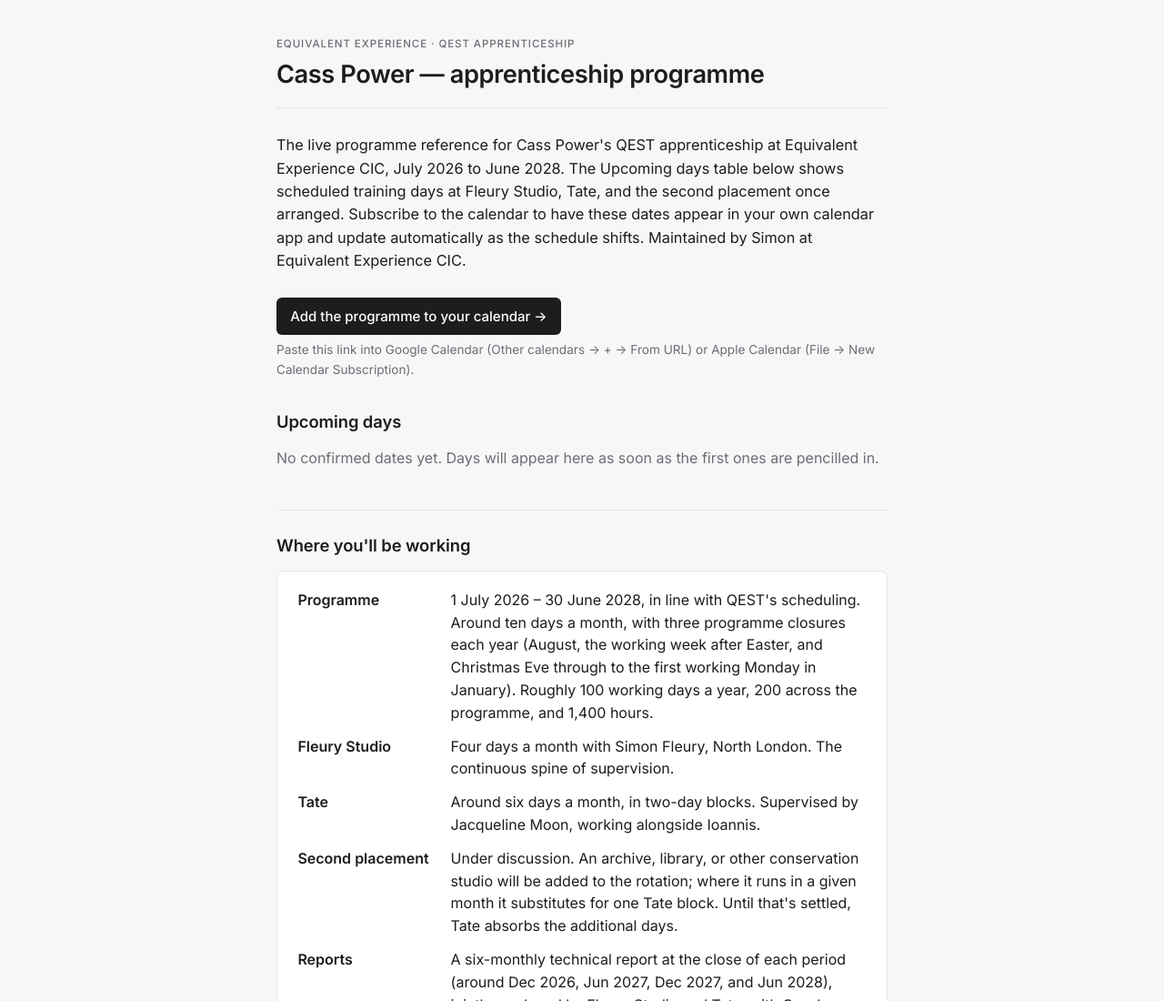
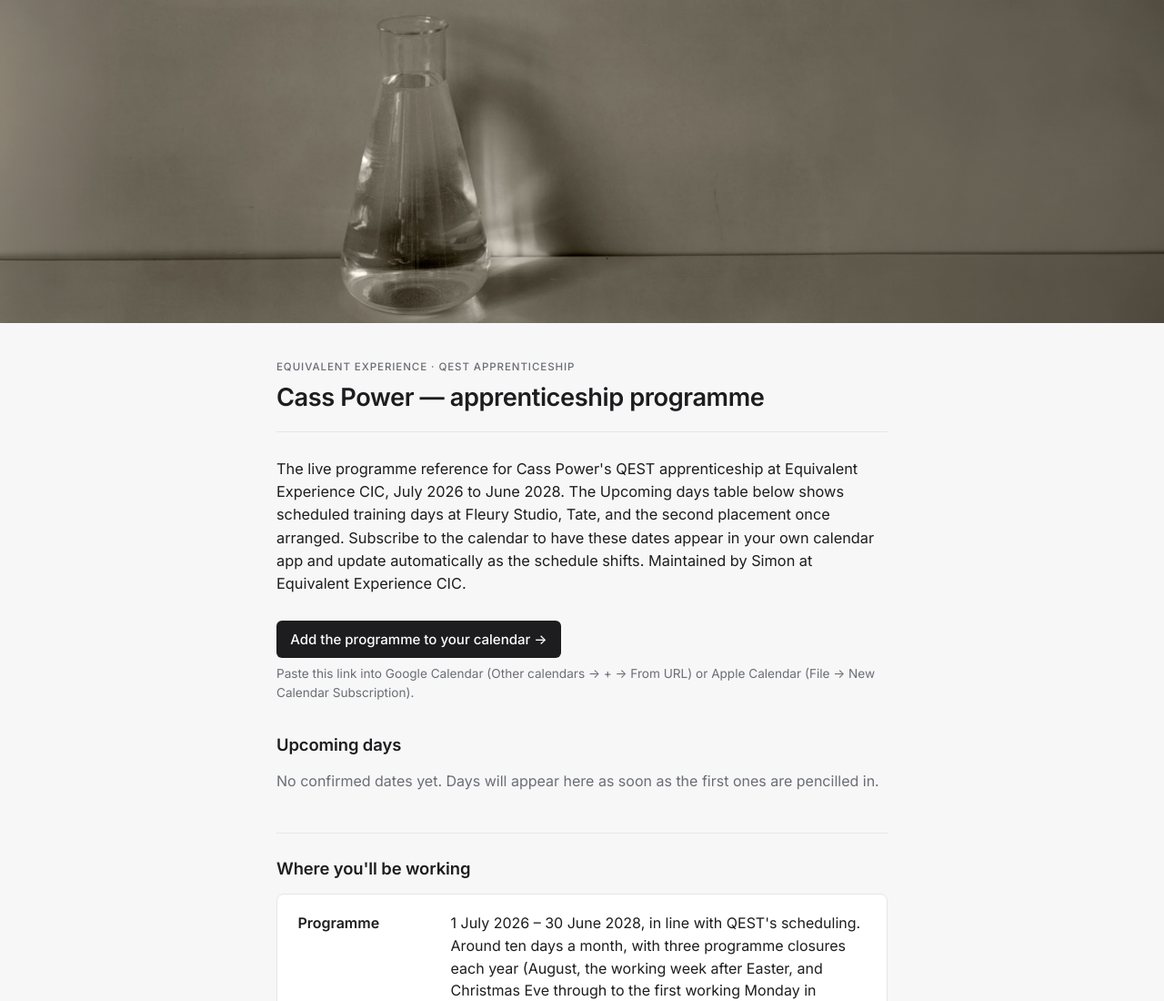
Before and after one commit to sfleury-studio/ee-qest-share, a plain HTML site: page index.html in a window 1280 px wide. Shown: the top 1100 px of the page at 91% size. Drawn offline with Linux system fonts and the light colour scheme.

Commit message:
QEST share refresh — 2026-05-28 15:32 UTC

```diff
--- a/index.html
+++ b/index.html
@@ -22,13 +22,27 @@
 * { box-sizing: border-box; }
 html { background: var(--bg); }
 body {
-  margin: 0 auto;
-  max-width: 720px;
-  padding: 2.5rem 1.5rem 5rem;
+  margin: 0;
   color: var(--ink);
+  background: var(--bg);
   font: 16px/1.55 'Inter', -apple-system, system-ui, sans-serif;
   font-feature-settings: 'cv11', 'ss01', 'ss03';
   -webkit-font-smoothing: antialiased;
+}
+main {
+  max-width: 720px;
+  margin: 0 auto;
+  padding: 2.5rem 1.5rem 5rem;
+}
+.banner {
+  width: 100%;
+  margin: 0;
+  overflow: hidden;
+}
+.banner img {
+  display: block;
+  width: 100%;
+  height: auto;
 }
 .masthead {
   margin-bottom: 1.75rem;
@@ -143,7 +157,7 @@
   font-size: 0.85rem;
 }
 @media (max-width: 540px) {
-  body { padding: 1.75rem 1.1rem 4rem; }
+  main { padding: 1.75rem 1.1rem 4rem; }
   .panel dl { grid-template-columns: 1fr; row-gap: 0.25rem; }
   .panel dt { color: var(--muted); font-size: 0.82rem; text-transform: uppercase; letter-spacing: 0.04em; }
   table { font-size: 0.88rem; }
@@ -153,6 +167,10 @@
 </style>
 </head>
 <body>
+
+<div class="banner"><img src="header.jpg" alt=""></div>
+
+<main>
 
 <header class="masthead">
   <div class="kicker">Equivalent Experience · QEST Apprenticeship</div>
@@ -582,5 +600,7 @@
   Page last refreshed 28 May 2026.
 </footer>
 
+</main>
+
 </body>
 </html>
```
Also changed, not shown: training-plan.html (+24 -4 lines), header.jpg (added).
